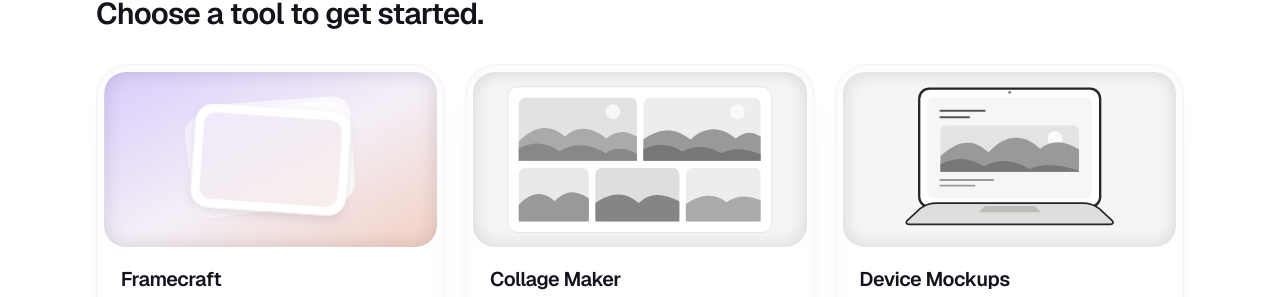
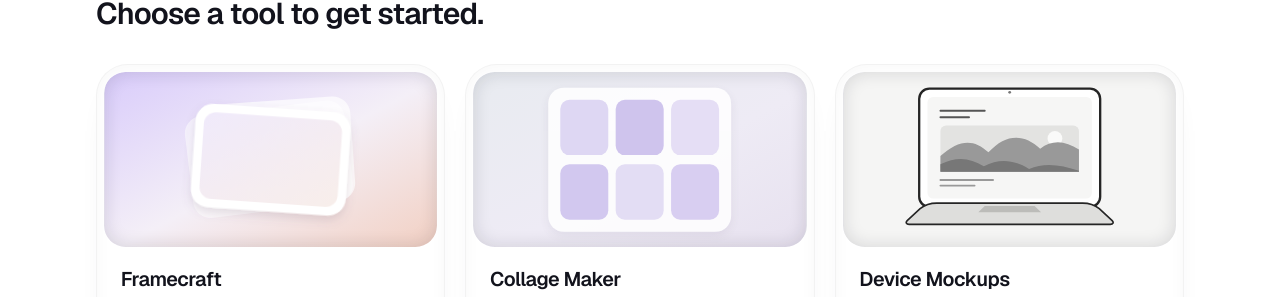
Before and after one commit to desphixs/tools, a Next.js app: page / in a window 1280 px wide. Shown: the part 124-421 px from the top of the page. Built offline with nearby package versions, Linux system fonts and the light colour scheme.

Commit message:
Simplify Collage Maker thumbnail

```diff
--- a/src/components/tool-thumbnails.tsx
+++ b/src/components/tool-thumbnails.tsx
@@ -47,22 +47,26 @@ export function FramecraftThumbnail() {
 export function CollageThumbnail() {
   return (
     <svg viewBox="0 0 360 190" className="h-full w-full" aria-hidden="true" focusable="false">
-      <rect width="360" height="190" rx="22" fill="#f5f5f4" />
-      <rect x="37" y="16" width="286" height="158" rx="11" fill="#fff" stroke="#e3e3e1" />
-      <rect x="49" y="28" width="128" height="68" rx="7" fill="#e2e2e0" />
-      <circle cx="151" cy="43" r="8" fill="#f7f7f6" />
-      <path d="M49 75c17-17 34-19 50-5 14-13 30-10 45 2 11-9 21-9 33-2v26H49Z" fill="#aaa" />
-      <path d="M49 83c17-9 31-6 44 3 16-10 34-8 50 2 11-7 22-6 34 1v7H49Z" fill="#888" />
-      <rect x="184" y="28" width="127" height="68" rx="7" fill="#ededeb" />
-      <circle cx="286" cy="43" r="8" fill="#fafaf9" />
-      <path d="M184 73c19-14 36-12 51 0 17-15 33-14 49-1 10-8 18-8 27-2v26H184Z" fill="#999" />
-      <path d="M184 84c15-8 29-6 42 2 15-7 28-6 42 2 15-7 27-5 43 1v7H184Z" fill="#777" />
-      <rect x="49" y="104" width="76" height="58" rx="7" fill="#e9e9e7" />
-      <path d="M49 144c14-15 27-15 39-4 12-13 24-12 37-3v25H49Z" fill="#999" />
-      <rect x="132" y="104" width="91" height="58" rx="7" fill="#dededc" />
-      <path d="M132 142c18-13 34-12 47 0 12-12 27-11 44-2v22h-91Z" fill="#858583" />
-      <rect x="230" y="104" width="81" height="58" rx="7" fill="#ededeb" />
-      <path d="M230 143c18-12 33-11 44-2 11-8 23-8 37-2v23h-81Z" fill="#aaa" />
+      <defs>
+        <linearGradient id="collage-wash" x1="0" y1="0" x2="1" y2="1">
+          <stop stopColor="#e8ebf0" />
+          <stop offset="0.55" stopColor="#eeebf5" />
+          <stop offset="1" stopColor="#e7e1ef" />
+        </linearGradient>
+        <filter id="collage-board-shadow" x="-20%" y="-20%" width="140%" height="150%">
+          <feDropShadow dx="0" dy="4" stdDeviation="5" floodColor="#777086" floodOpacity="0.13" />
+        </filter>
+      </defs>
+      <rect width="360" height="190" rx="22" fill="url(#collage-wash)" />
+      <rect x="81" y="17" width="198" height="156" rx="17" fill="#fff" opacity="0.86" filter="url(#collage-board-shadow)" />
+      <g>
+        <rect x="94" y="30" width="52" height="60" rx="10" fill="#ded7f3" />
+        <rect x="154" y="30" width="52" height="60" rx="10" fill="#cfc4ed" />
+        <rect x="214" y="30" width="52" height="60" rx="10" fill="#e5def5" />
+        <rect x="94" y="100" width="52" height="60" rx="10" fill="#d2c8ef" />
+        <rect x="154" y="100" width="52" height="60" rx="10" fill="#e3ddf4" />
+        <rect x="214" y="100" width="52" height="60" rx="10" fill="#d8cef1" />
+      </g>
     </svg>
   );
 }
```
